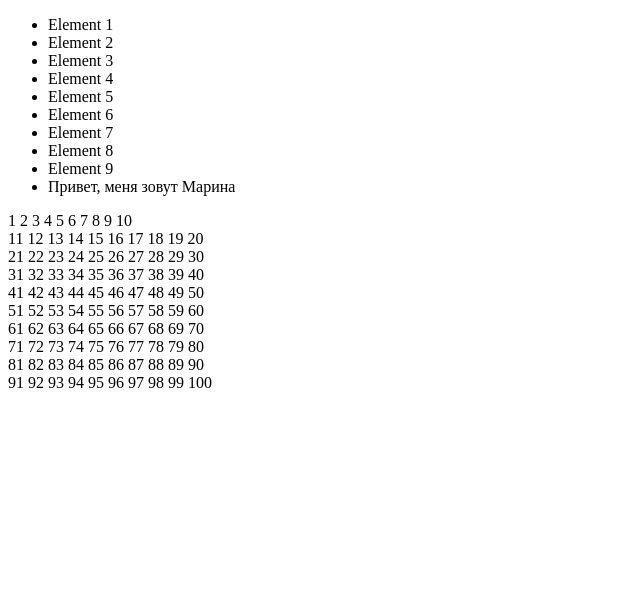
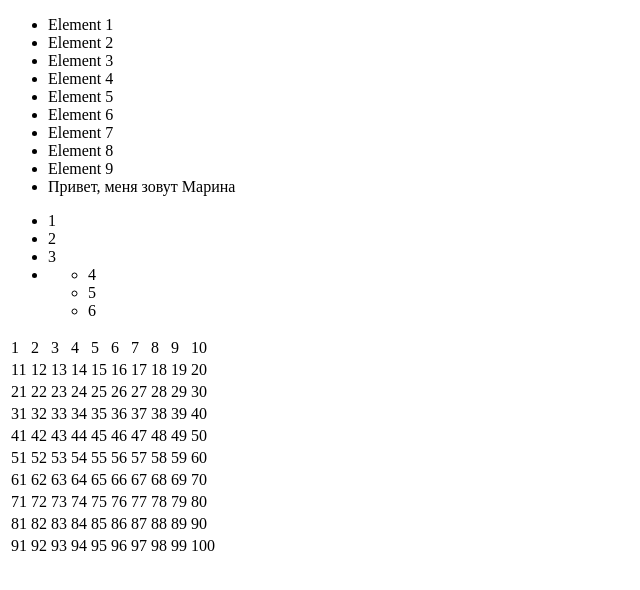
Before and after one commit to dm-marina/hw35_js, a plain HTML site: page index.html in a window 1280 px wide. Shown: the whole page, without its empty margins (0-640 px from the left). Drawn offline with Linux system fonts and the light colour scheme.

Commit message:
dm-marina

```diff
--- a/index.html
+++ b/index.html
@@ -19,6 +19,9 @@
         <li>Element 10</li>
     </ul>
 
+    <div class="ulList"></div>
+    <div class="tableList"></div>
+
 <script src="js/solution.js"></script>
 </body>
 </html>
--- a/js/solution.js
+++ b/js/solution.js
@@ -33,38 +33,52 @@ console.log(li.getAttribute('data-my-name'))
 ul.removeAttribute('data-dog-tail');
 console.log(ul.getAttributeNames());
 
+
 function generateList(arr){
-    let ul = '<ul>\n';
+    const listWrap = document.querySelector('.ulList');
 
-    for(let i=0; i<arr.length; i++){
-        let row = arr[i];
+    function createList(arr){
+        let list = document.createElement('ul');
+        for(let i=0; i<arr.length; i++){
+            const li = document.createElement('li');
 
-        if(Array.isArray(row)){
-            ul+=`<li>`+ `${generateList(row)}`+ `</li>\n`;
+            if(Array.isArray(arr[i])){
+                li.append(createList(arr[i]));
+            }
+            else{
+                li.innerHTML=arr[i];
+            }
+            list.append(li);
         }
-        else{
-            ul+=`<li>`+ `${row}`+`</li>\n`;
+        return list;
+    }
+    listWrap.append(createList(arr));
+}
+generateList([1,2, 3,[4, 5, 6]]);
+
+function generateTable(){
+    const tableWrap= document.querySelector('.tableList')
+    function createTable(){
+        let cell = 10;
+        let arr = new Array(cell);
+        const table = document.createElement('table');
+
+        for(let i=0; i<10;i++){
+            let tr = document.createElement('tr');
+            table.appendChild(tr);
+
+            for(let j=0;j<10;j++){
+                let td = document.createElement('td');
+                arr[j]=new Array(cell)
+                tr.appendChild(td)
+                for(let k=0;k<cell;k++){
+                    arr[j][k] =i*10+j+1;
+                    td.innerHTML = arr[j][k]
+                }
+            }
         }
+        return table;
     }
-    ul+='</ul>\n';
-
-    return ul;
+    tableWrap.append(createTable());
 }
-console.log(generateList([1,2, 3,[4, 5, 6]]))
-
-function createTable(){
-    let cell = 10;
-    let arr= new Array(cell);
-
-    for(let i=0; i<cell; i++){
-        arr[i] = new Array(cell)
-        for(let j=0; j<cell; j++){
-            arr[i][j] = i*10+j+1
-
-            document.write(arr[i][j]+' ');
-        }
-        document.write('</br>');
-    }
-
-}
-console.log(createTable());
+generateTable();
```
